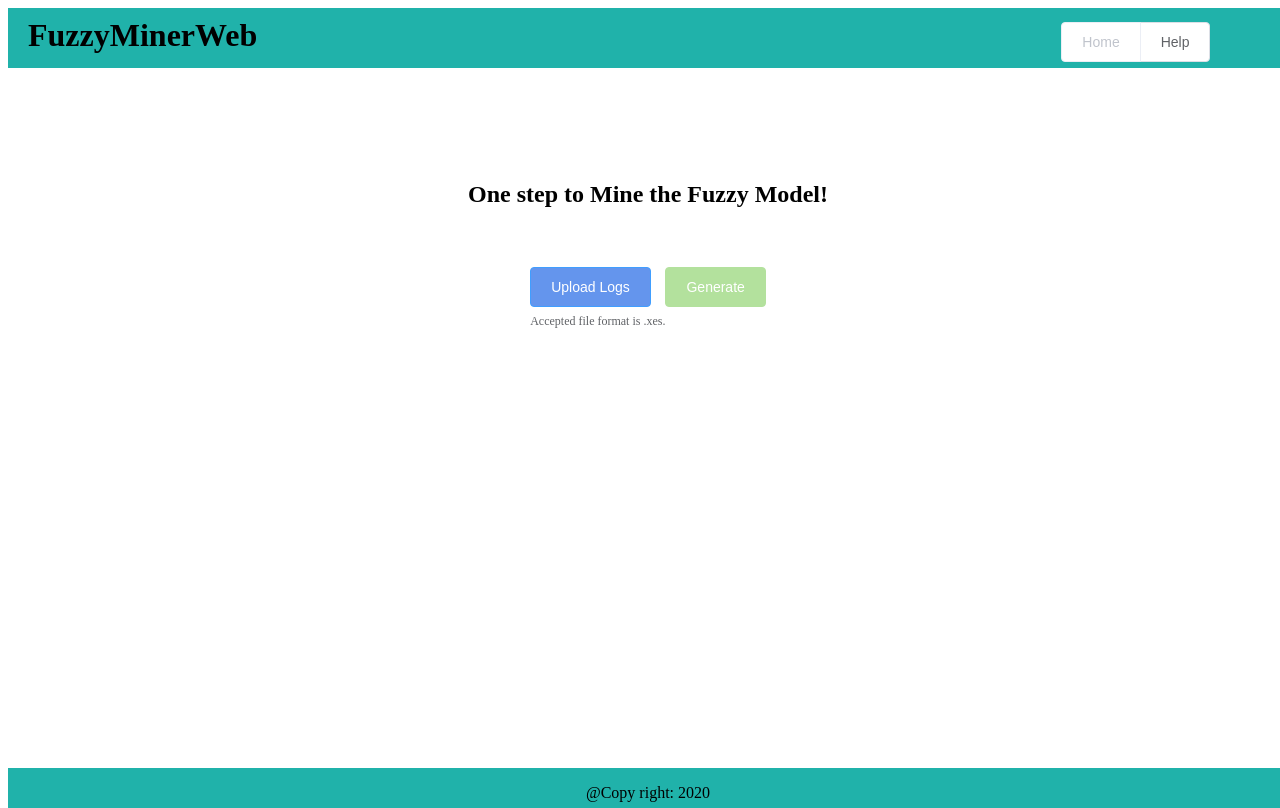
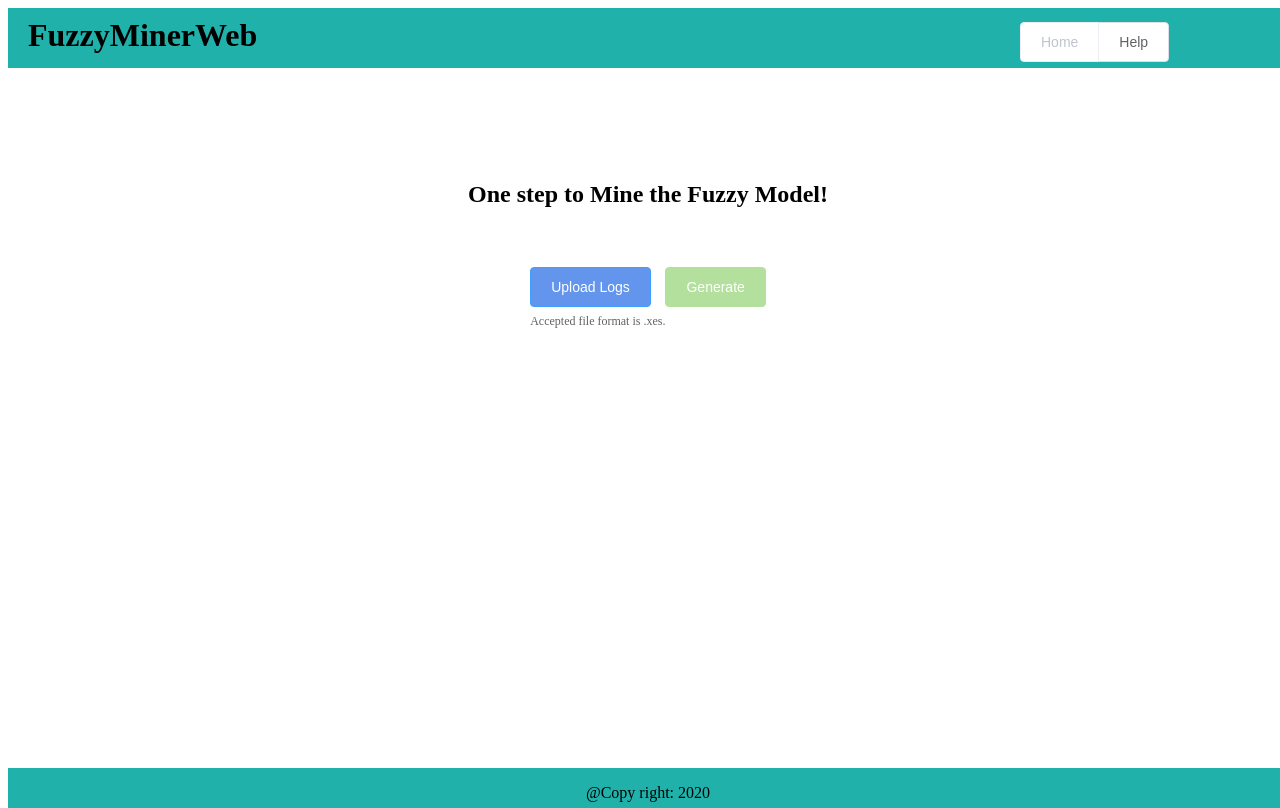
Before and after one commit to fnc11/FuzzyMiner, a Vue app in the folder miner-web/: page /filter in a window 1280 px wide. Built offline with nearby package versions, Linux system fonts and the light colour scheme.

Commit message:
Fixed button group dimensions in smaller window

```diff
--- a/miner-web/src/App.vue
+++ b/miner-web/src/App.vue
@@ -2,15 +2,15 @@
     <div id="app">
         <el-container>
             <el-header class="header-bg">
-                <el-row>
+                <el-row type="flex" justify="end">
                     <el-col :span="20">
                         <div class="grid-content" align="left">
                             <label>FuzzyMinerWeb</label>
                         </div>
                     </el-col>
 
-                    <el-col :span="4">
-                        <div align="right" class="button-group">
+                    <el-col :span="5">
+                        <div class="button-group">
                             <el-button-group>
                                 <el-button :disabled="$route.name === 'Home'" @click="$router.push({path: '/'})">Home
                                 </el-button>
```
